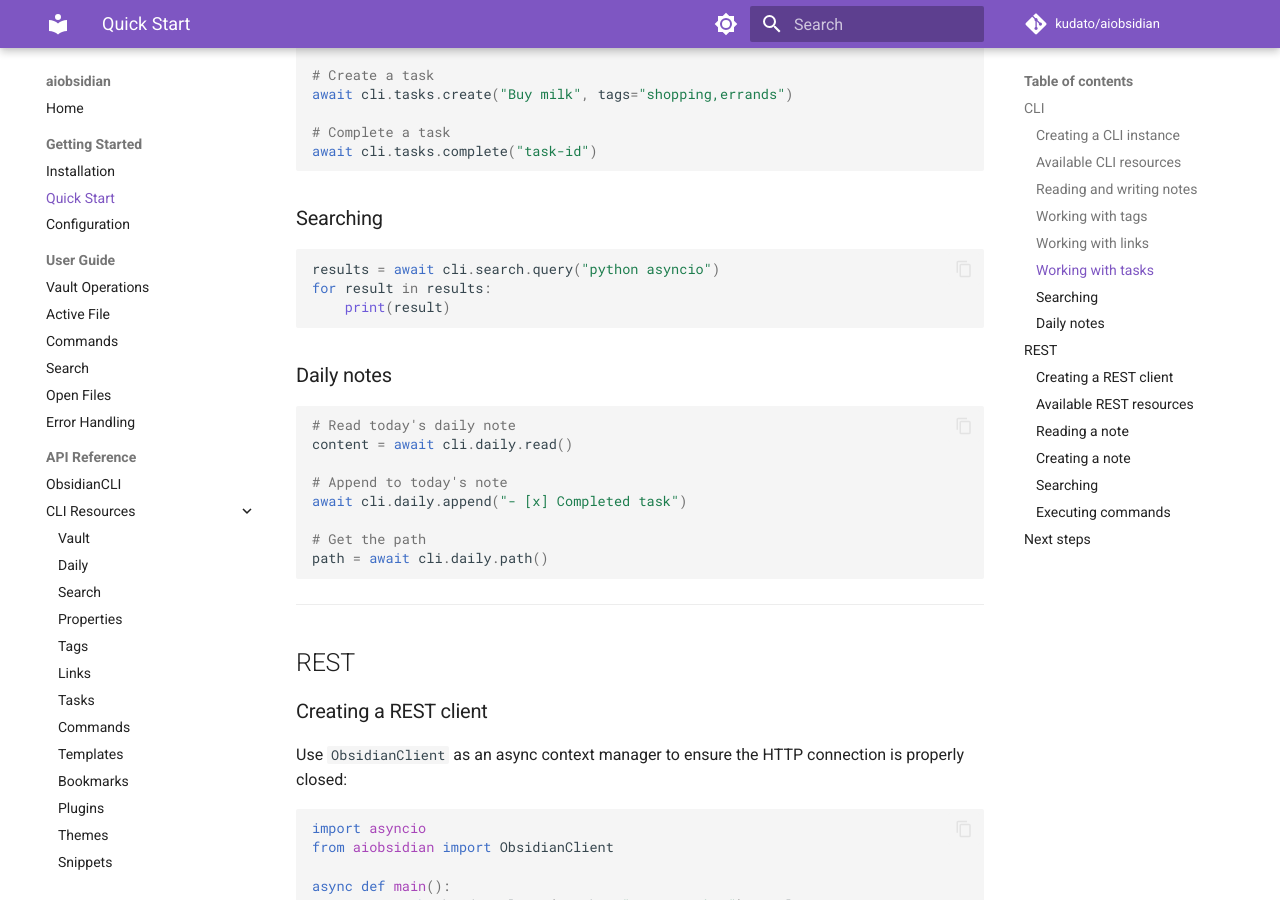
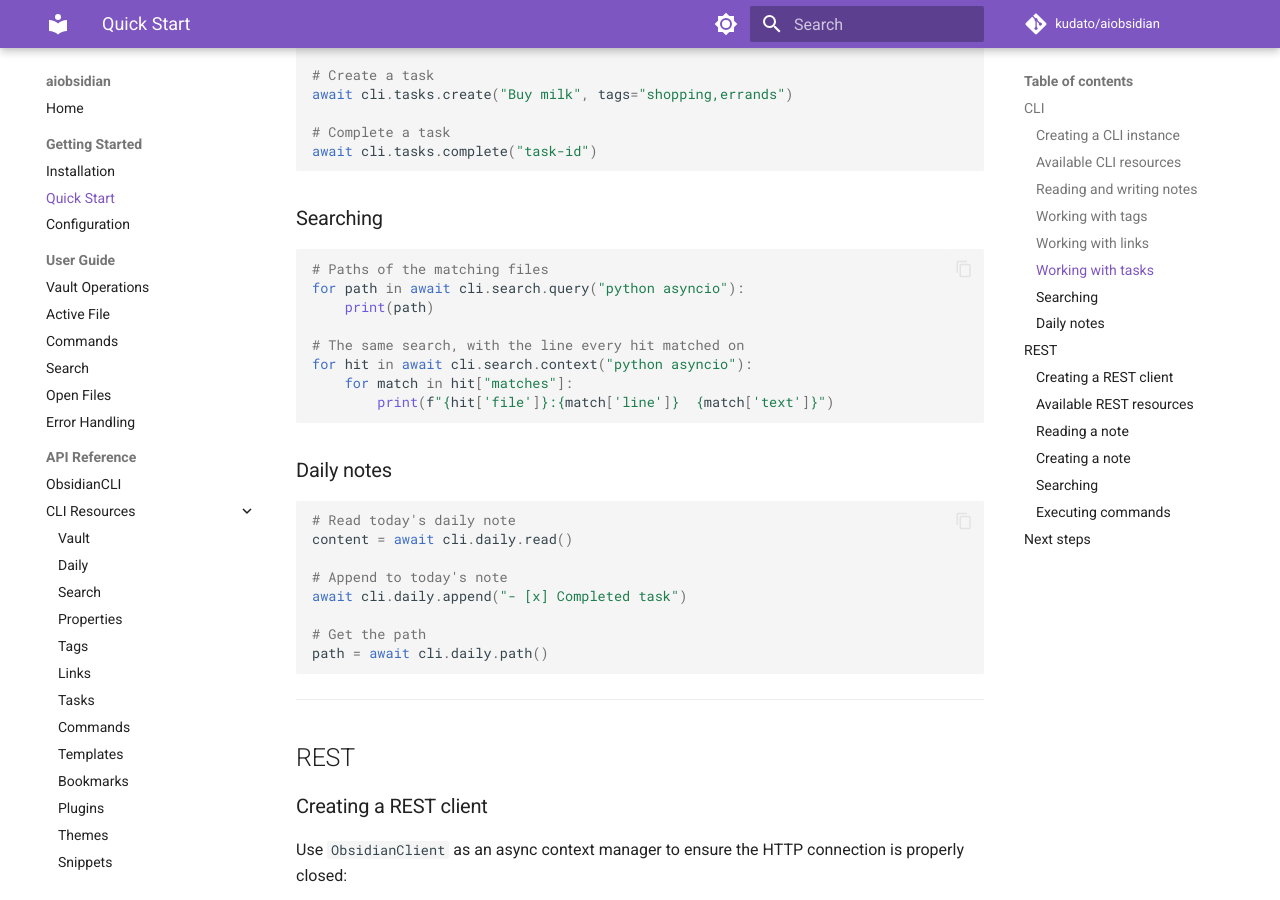
Before and after one commit to kudato/aiobsidian, an MkDocs documentation site: the page built from docs/getting-started/quickstart.md, in a window 1280 px wide and 900 px high, scrolled down 2789 px. Built offline with MkDocs 1.6.1 and Material for MkDocs 9.7.7, drawn with Linux system fonts in a browser that asks for light colours; comment, search, counter and statistics services are not loaded.

Commit message:
fix(cli)!: declare what search really returns (#131)
`search.query` was annotated `list[dict]`. `search format=json` prints a
JSON array of paths — `["welcome.md", "notes/linked.md"]` — so the
annotation described a shape the CLI has never produced. It is now
`list[str]`.

Neither `search` nor `search:context` has a `matches` or a `lines`
parameter, and an unknown parameter is ignored rather than rejected, so
`query(matches=True)` and `context(lines=5)` returned byte-identical
output to the call without them. Both are gone.

`context` keeps the shape it does return, one entry per file with the
matching lines, and says so: the CLI reports the line that matched, never
the lines around it, which is what `lines` promised.

Closes #62

BREAKING CHANGE: `search.query` returns `list[str]`, its `matches`
parameter is removed, and `search.context` loses its `lines` parameter.

````diff
--- a/docs/getting-started/quickstart.md
+++ b/docs/getting-started/quickstart.md
@@ -109,9 +109,14 @@
 ### Searching
 
 ```python
-results = await cli.search.query("python asyncio")
-for result in results:
-    print(result)
+# Paths of the matching files
+for path in await cli.search.query("python asyncio"):
+    print(path)
+
+# The same search, with the line every hit matched on
+for hit in await cli.search.context("python asyncio"):
+    for match in hit["matches"]:
+        print(f"{hit['file']}:{match['line']}  {match['text']}")
 ```
 
 ### Daily notes
````
Also changed, not shown: 2 other files.
